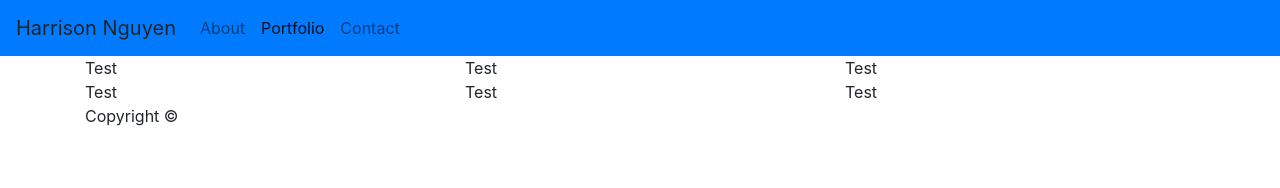
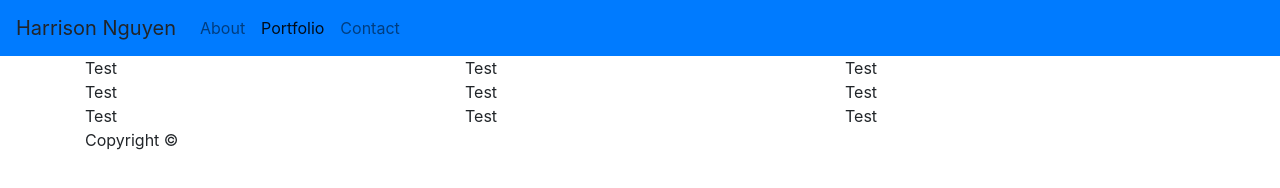
Before and after one commit to Harrisoncre8/harrison-nguyen-prework, a plain HTML site: page Module-1_Assessment/portfolio.html in a window 1280 px wide. Drawn offline with nearby package versions, Linux system fonts and the light colour scheme; files that its build step writes are made by us from their sources.

Commit message:
add another row to portfolio grid

```diff
--- a/Module-1_Assessment/portfolio.html
+++ b/Module-1_Assessment/portfolio.html
@@ -45,6 +45,15 @@
     </div>
     <!-- images in row 3 -->
     <div class="row">
+      <div class="col">
+        Test
+      </div>
+      <div class="col">
+        Test
+      </div>
+      <div class="col">
+        Test
+      </div>
     </div>
   </div>
   <!-- footer -->
```
